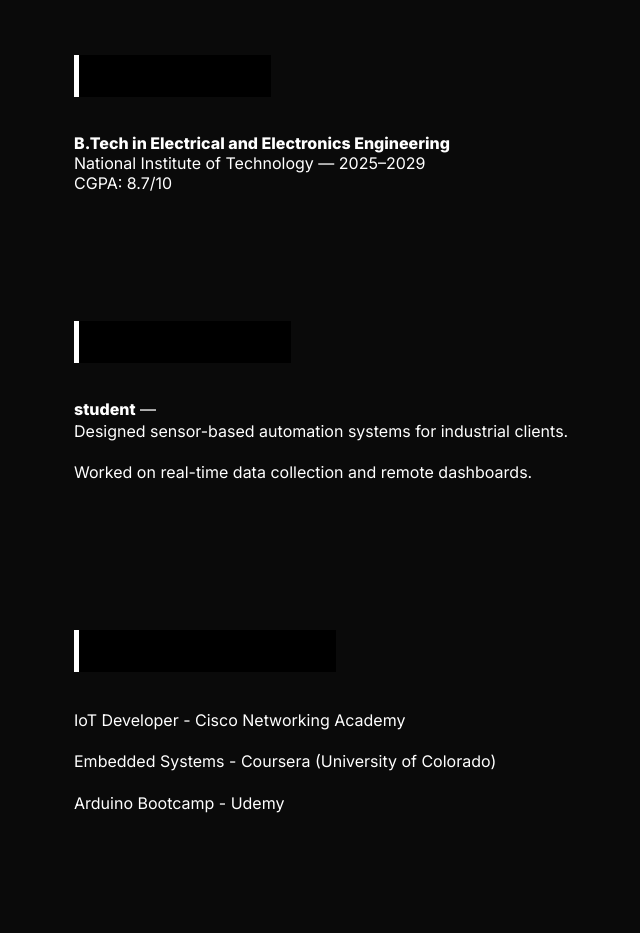
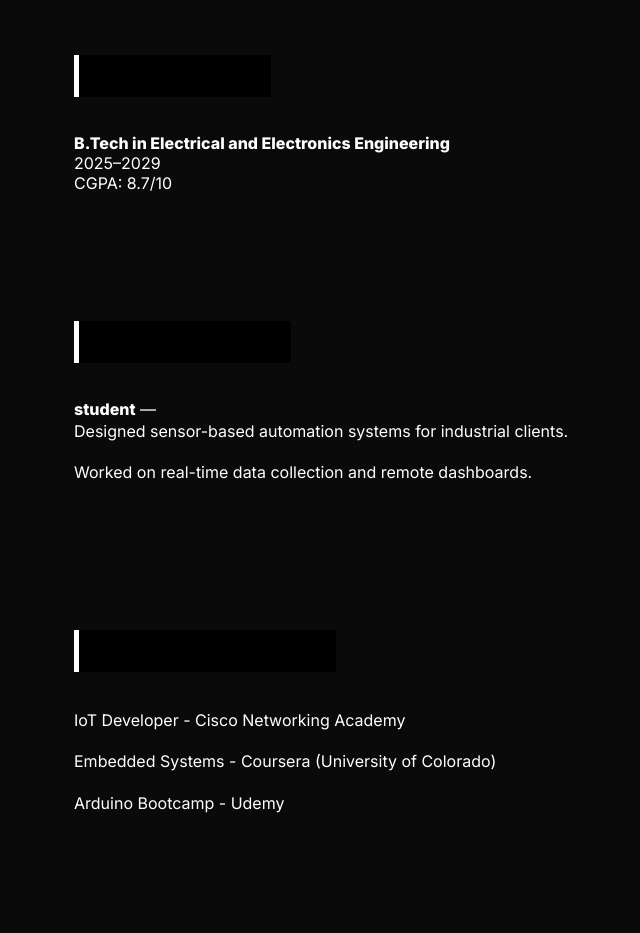
Before and after one commit to chuuport/folio, a plain HTML site: page port.html in a window 1280 px wide. Shown: the part 1660-2593 px from the top of the page, without its empty margins (98-738 px from the left). Drawn offline with Linux system fonts and the light colour scheme.

Commit message:
port.html

```diff
--- a/port.html
+++ b/port.html
@@ -386,7 +386,7 @@
         <section class="section" id="education">
           <h2>Education</h2>
           <div class="card">
-            <p><strong>B.Tech in Electrical and Electronics Engineering</strong><br>National Institute of Technology —
+            <p><strong>B.Tech in Electrical and Electronics Engineering</strong><br>
               2025–2029</p>
             <p>CGPA: 8.7/10</p>
           </div>
```
